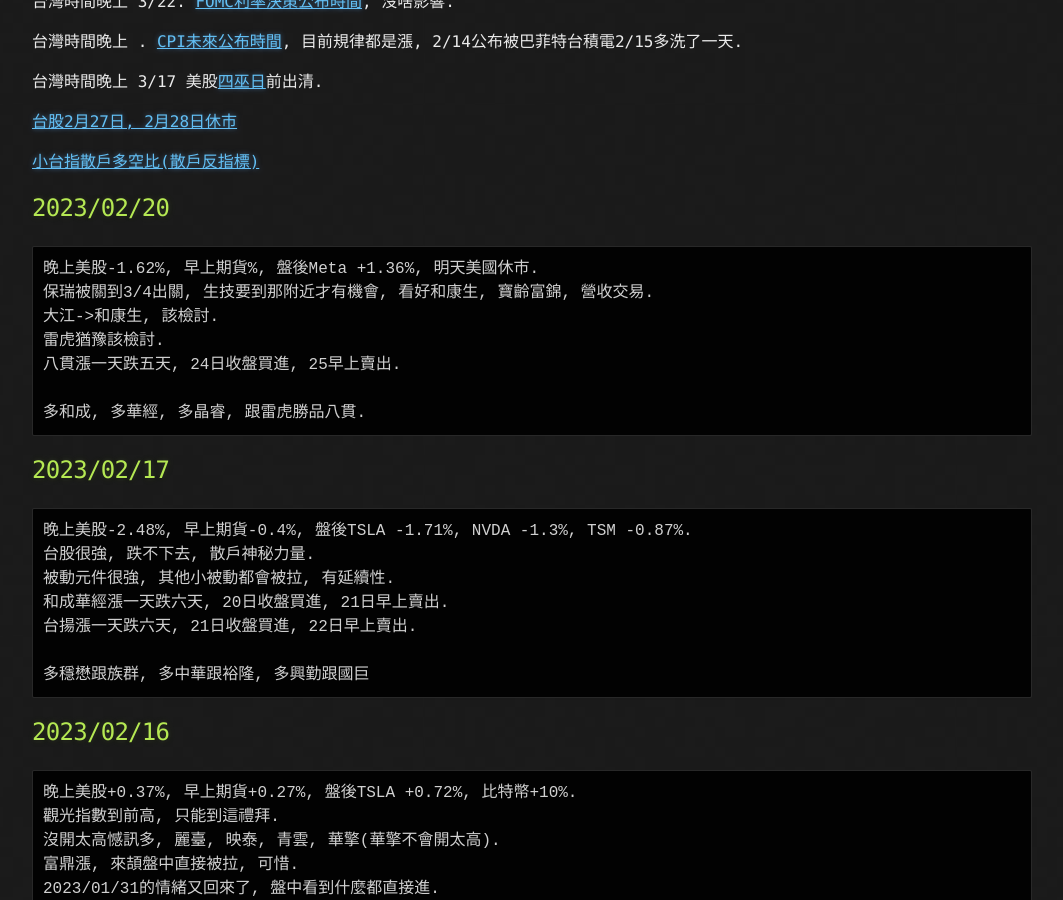
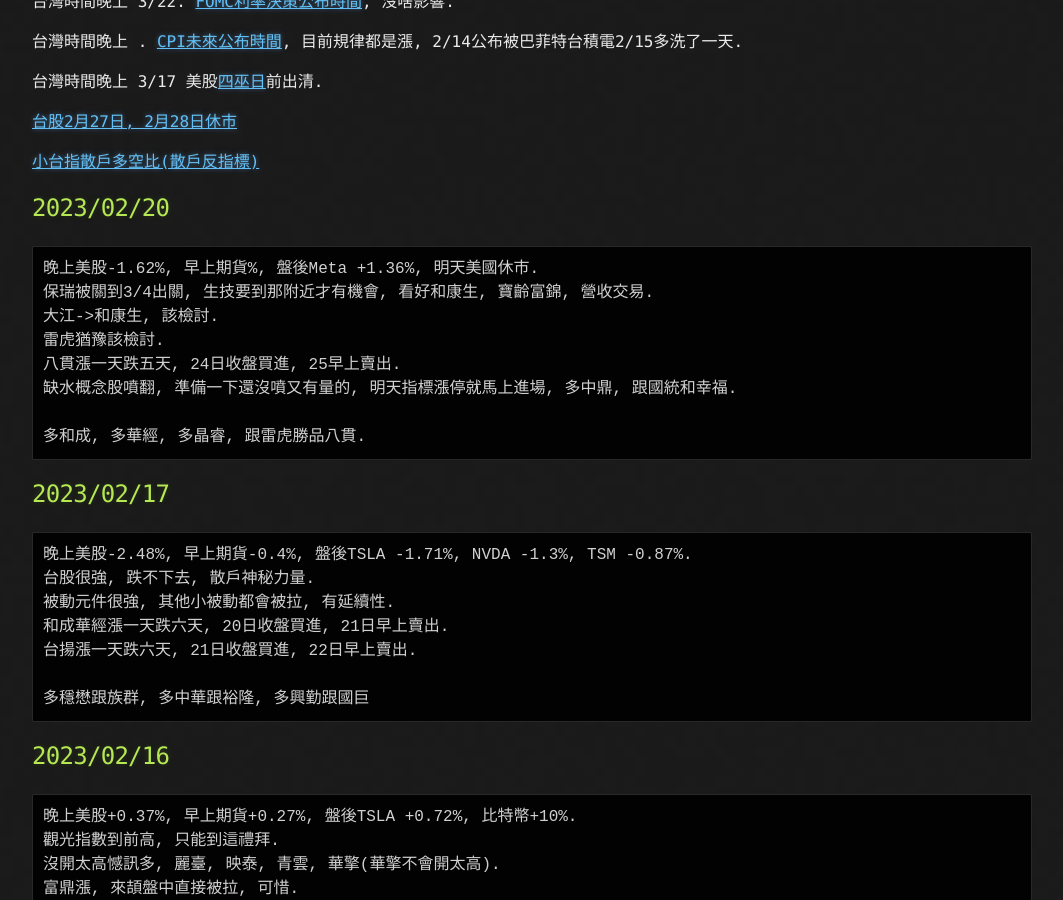
Before and after one commit to lepg5487/Stock_God, a Jekyll site: the page built from index.md, in a window 1280 px wide and 900 px high, scrolled down 428 px. Shown: the whole window, without its empty margins (108-1171 px from the left). Built offline with Jekyll 4.4.1, drawn with Linux system fonts in a browser that asks for light colours; our own code applies the rules of GitHub Pages for plain Markdown files.

Commit message:
Update index.md

````diff
--- a/index.md
+++ b/index.md
@@ -27,6 +27,7 @@
 大江->和康生, 該檢討.
 雷虎猶豫該檢討.
 八貫漲一天跌五天, 24日收盤買進, 25早上賣出.
+缺水概念股噴翻, 準備一下還沒噴又有量的, 明天指標漲停就馬上進場, 多中鼎, 跟國統和幸福.
 
 多和成, 多華經, 多晶睿, 跟雷虎勝品八貫.
 ```
````
